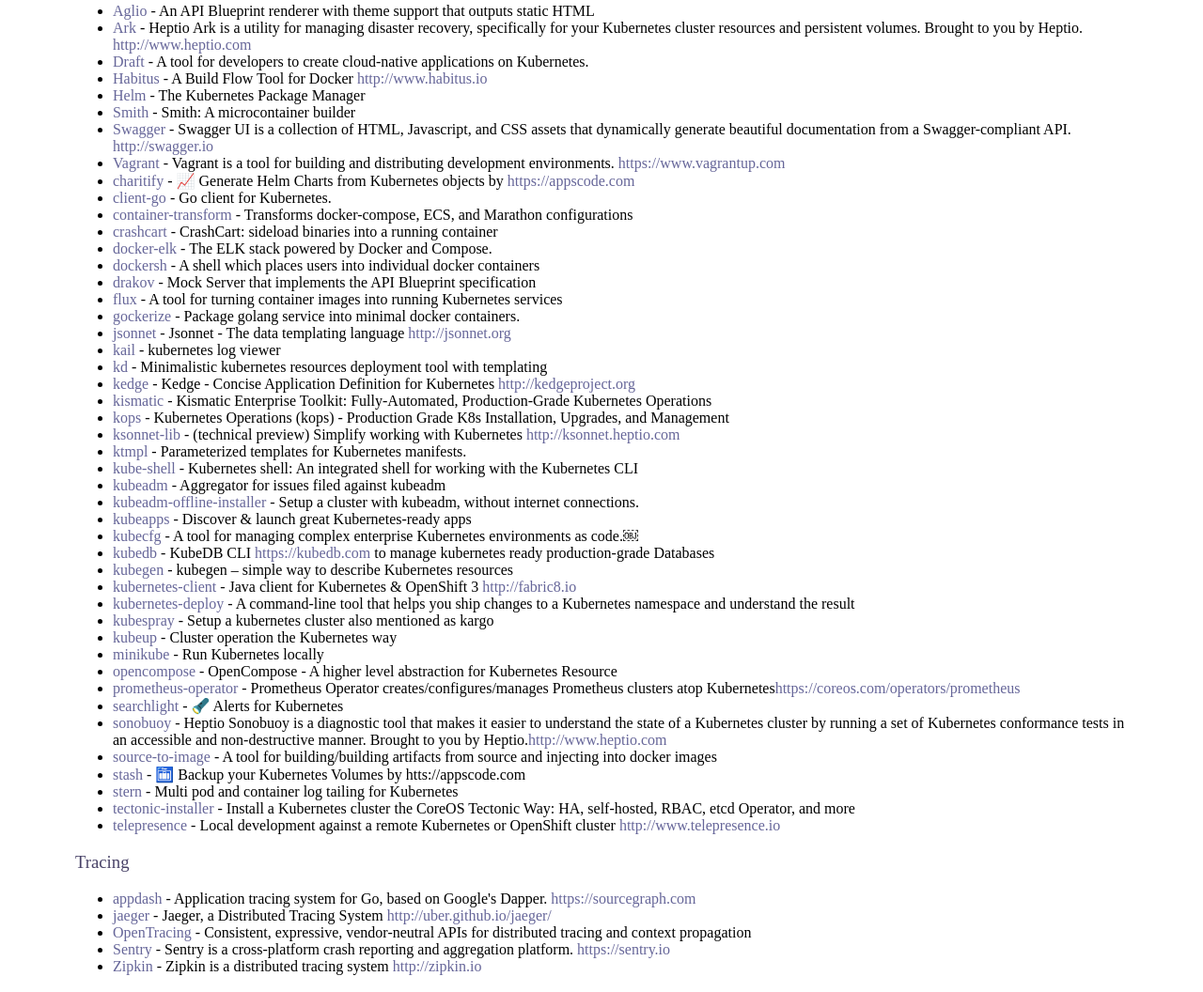
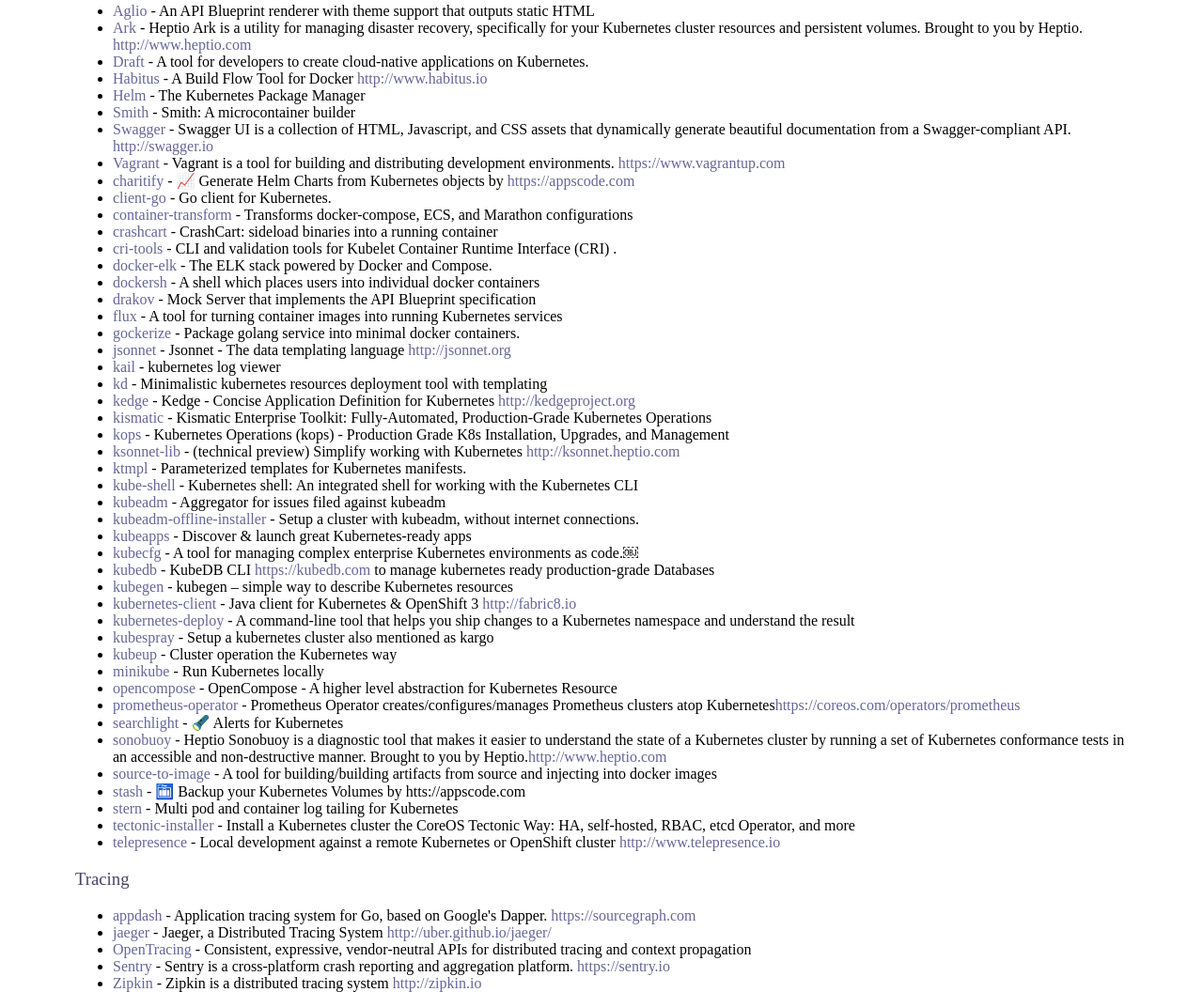
Before and after one commit to rootsongjc/awesome-cloud-native, a plain HTML site: page index.html in a window 1280 px wide. Shown: the part 5891-6947 px from the top of the page at 94% size. Drawn offline with Linux system fonts and the light colour scheme; a web font is replaced by a local one.

Commit message:
add cri-tools

```diff
--- a/index.html
+++ b/index.html
@@ -362,6 +362,7 @@
 <li><a href="https://github.com/kubernetes/client-go" rel="nofollow">client-go</a> - Go client for Kubernetes.</li>
 <li><a href="https://github.com/micahhausler/container-transform" rel="nofollow">container-transform</a> - Transforms docker-compose, ECS, and Marathon configurations</li>
 <li><a href="https://github.com/oracle/crashcart" rel="nofollow">crashcart</a> - CrashCart: sideload binaries into a running container</li>
+<li><a href="https://github.com/kubernetes-incubator/cri-tools" rel="nofollow">cri-tools</a> - CLI and validation tools for Kubelet Container Runtime Interface (CRI) .</li>
 <li><a href="https://github.com/deviantony/docker-elk" rel="nofollow">docker-elk</a> - The ELK stack powered by Docker and Compose.</li>
 <li><a href="https://github.com/Yelp/dockersh" rel="nofollow">dockersh</a> - A shell which places users into individual docker containers</li>
 <li><a href="https://github.com/Aconex/drakov" rel="nofollow">drakov</a> - Mock Server that implements the API Blueprint specification</li>
```
